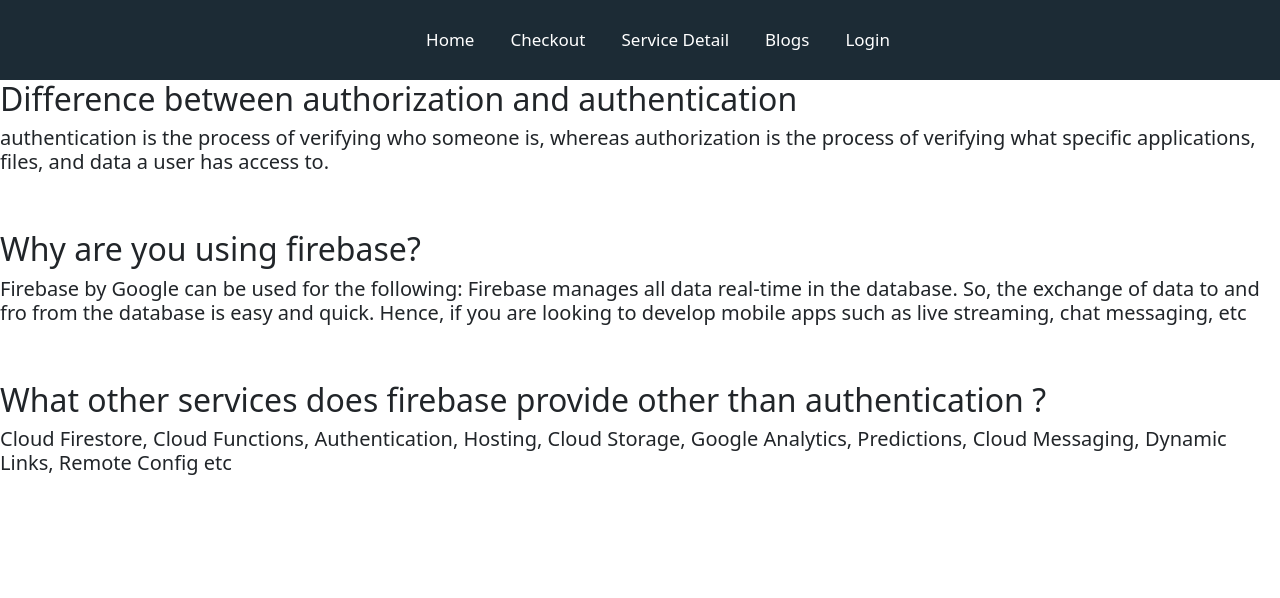
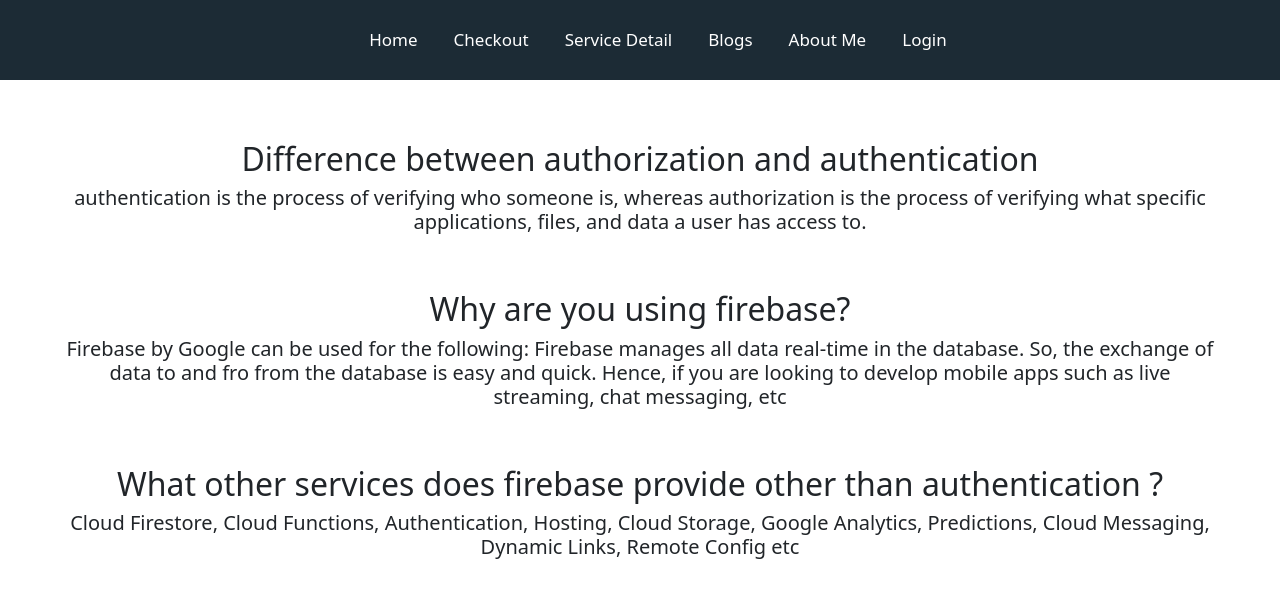
Before and after one commit to mehedialmamun21/independent-service-provider-website, a React (Create React App) app: page /blogs in a window 1280 px wide. Shown: the top 598 px of the page. Built offline with nearby package versions, Linux system fonts and the light colour scheme; no server answers.

Commit message:
about-me page added

```diff
--- a/src/App.js
+++ b/src/App.js
@@ -9,6 +9,7 @@
 import RequireAuth from "./components/RequireAuth/RequireAuth";
 import ServiceDetail from "./components/ServiceDetail/ServiceDetail";
 import Blogs from "./components/Blogs/Blogs";
+import AboutMe from "./components/AboutMe/AboutMe";
 
 function App() {
   return (
@@ -17,6 +18,7 @@
       <Routes>
         <Route path="/" element={<Home></Home>}></Route>
         <Route path="/blogs" element={<Blogs></Blogs>}></Route>
+        <Route path="/about" element={<AboutMe></AboutMe>}></Route>
         <Route
           path="/checkout"
           element={
--- /dev/null
+++ b/src/components/AboutMe/AboutMe.css
@@ -0,0 +1,3 @@
+.about-me{
+    text-align: center;
+}
--- /dev/null
+++ b/src/components/AboutMe/AboutMe.js
@@ -0,0 +1,18 @@
+import React from "react";
+import "./AboutMe.css";
+
+const AboutMe = () => {
+  return (
+    <div className="about-me">
+      <h2>My name is : Md. Mehedi Al Mamun</h2>
+      <h4>
+        Studying in Hajee Mohammad Danesh Science and Technology University,
+        Dinajpur <br />
+        in Computer Science and Engineering Department. My goal is to be a
+        professional web developer.{" "}
+      </h4>
+    </div>
+  );
+};
+
+export default AboutMe;
--- /dev/null
+++ b/src/components/Blogs/Blogs.css
@@ -0,0 +1,4 @@
+.blog-details{
+    text-align: center;
+    margin: 60px;
+}
--- a/src/components/Blogs/Blogs.js
+++ b/src/components/Blogs/Blogs.js
@@ -1,8 +1,9 @@
 import React from "react";
+import "./Blogs.css";
 
 const Blogs = () => {
   return (
-    <div>
+    <div className="blog-details">
       <h2>Difference between authorization and authentication</h2>
       <h5>
         authentication is the process of verifying who someone is, whereas
--- a/src/components/Header/Header.js
+++ b/src/components/Header/Header.js
@@ -17,6 +17,7 @@
         <Link to="/checkout">Checkout</Link>
         <Link to="/service-detail">Service Detail</Link>
         <Link to="/blogs">Blogs</Link>
+        <Link to="/about">About Me</Link>
 
         {user ? (
           <button className="sign-out" onClick={handleSignOut}>
```
